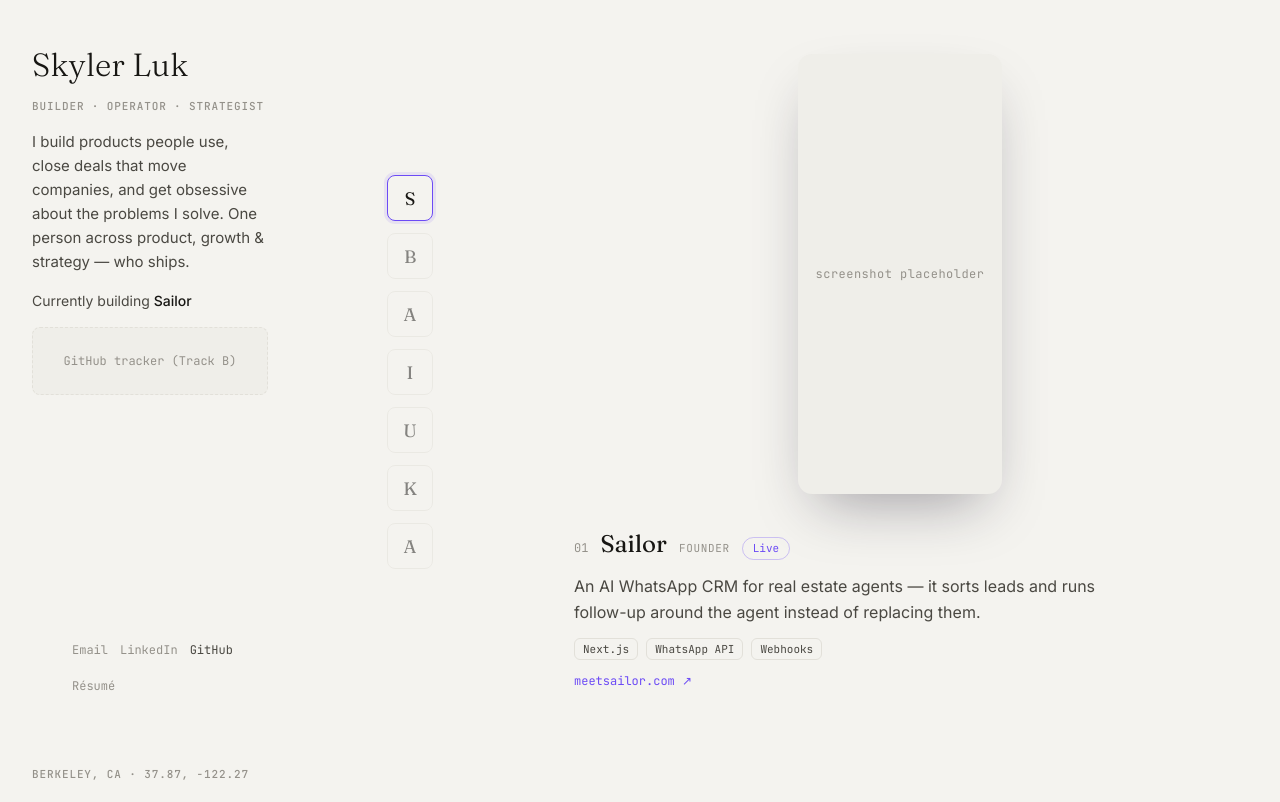
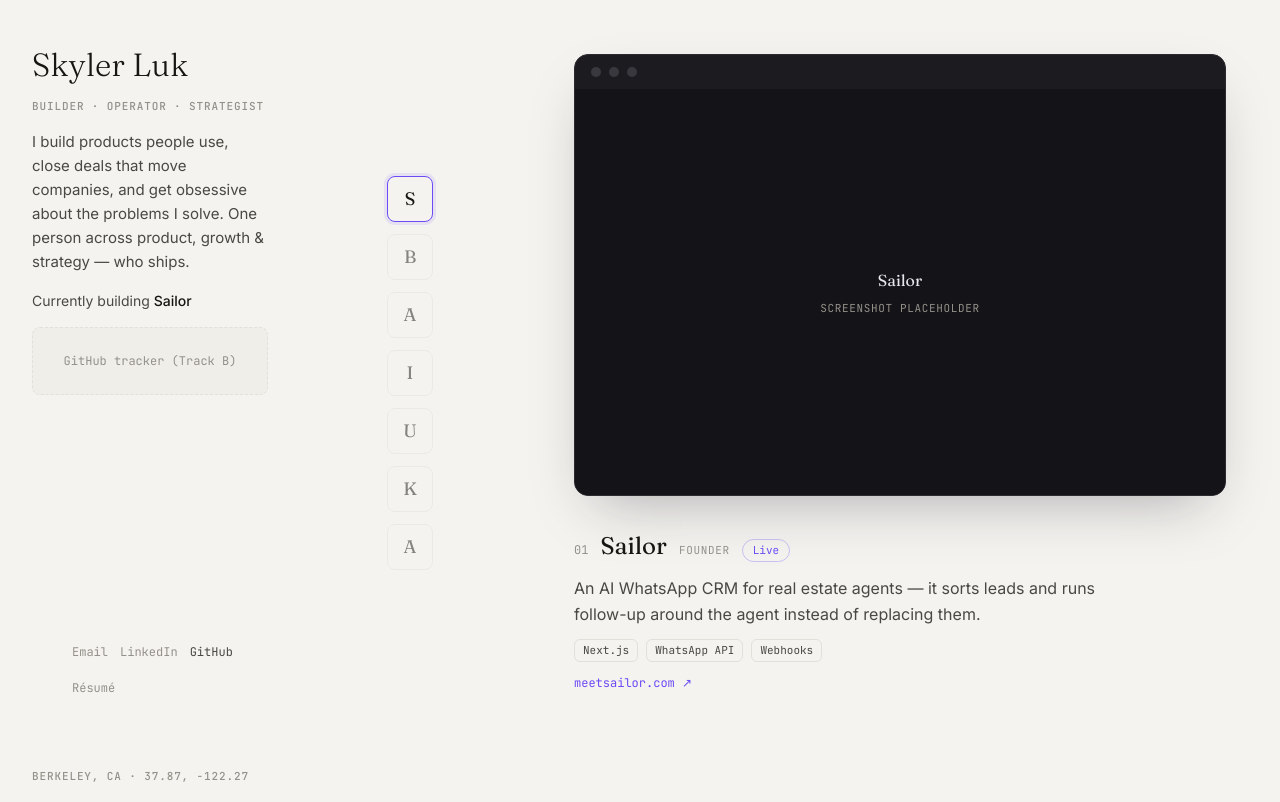
Before and after one commit to skylerluk/skyler_portfolio, a React (Vite) app: page / in a window 1280 px wide. Built offline with nearby package versions, Linux system fonts and the light colour scheme.

Commit message:
D0: preview container + landscape BrowserFrame (light/dark chrome) + caption block

```diff
--- /dev/null
+++ b/src/components/preview/BrowserFrame.module.css
@@ -0,0 +1,110 @@
+/* Landscape browser-window frame. Separation from the --paper surface is by
+ * shadow only. Chrome switches light/dark per project theme; the surrounding
+ * pane always stays paper (owned by Preview.module.css). */
+
+.frame {
+  margin: 0;
+  width: 100%;
+  border-radius: var(--radius-lg);
+  overflow: hidden;
+  box-shadow: var(--shadow-window);
+  display: flex;
+  flex-direction: column;
+}
+
+/* Chrome variants — only the window's own chrome changes, never the pane. */
+.light {
+  background: #fbfbf9;
+  border: 1px solid var(--hair);
+}
+
+.dark {
+  background: #1c1b1f;
+  border: 1px solid #2c2a30;
+}
+
+/* Top bar with the three traffic-light dots. */
+.bar {
+  height: 34px;
+  flex: none;
+  display: flex;
+  align-items: center;
+  gap: var(--space-2);
+  padding: 0 var(--space-4);
+}
+
+.dot {
+  width: 10px;
+  height: 10px;
+  border-radius: 50%;
+}
+
+.light .dot {
+  background: var(--hair);
+}
+
+.dark .dot {
+  background: #3a383f;
+}
+
+/* Body holds the screenshot at a stable landscape ratio (no layout shift). */
+.body {
+  aspect-ratio: 16 / 10;
+  position: relative;
+  overflow: hidden;
+}
+
+.light .body {
+  background: var(--panel);
+}
+
+.dark .body {
+  background: #141317;
+}
+
+.img {
+  position: absolute;
+  inset: 0;
+  width: 100%;
+  height: 100%;
+  object-fit: cover;
+  object-position: top;
+  display: block;
+}
+
+/* Intentional "coming soon" state — never a broken <img>. */
+.placeholder {
+  position: absolute;
+  inset: 0;
+  display: flex;
+  flex-direction: column;
+  align-items: center;
+  justify-content: center;
+  gap: var(--space-2);
+  text-align: center;
+  padding: var(--space-4);
+}
+
+.placeholderName {
+  font-family: var(--font-serif);
+  font-size: 1rem;
+  color: var(--ink-2);
+}
+
+.dark .placeholderName {
+  color: #e8e6ee;
+}
+
+.placeholderLabel {
+  font-family: var(--font-mono);
+  font-size: 0.6875rem;
+  letter-spacing: 0.06em;
+  text-transform: uppercase;
+  color: var(--muted);
+}
+
+/* A supporting frame in a multi-shot group sits a touch smaller/back (D1). */
+.supporting {
+  transform: scale(0.92);
+  transform-origin: center;
+}
--- /dev/null
+++ b/src/components/preview/BrowserFrame.tsx
@@ -0,0 +1,55 @@
+// Track D. Reusable landscape browser-window frame. Lifted from the surface by
+// shadow only (OVERVIEW §4) — no border on the surrounding pane. Chrome is light
+// or dark per `theme`. Renders the screenshot when present, else a tasteful
+// placeholder so a missing asset never shows a broken image (Track E fills later).
+
+import type { FrameTheme, Screenshot } from '../../data/types'
+import styles from './BrowserFrame.module.css'
+
+interface BrowserFrameProps {
+  theme: FrameTheme
+  shot?: Screenshot
+  /** Project name — shown in the placeholder so the empty state reads intentional. */
+  label: string
+  /** Slightly de-emphasize a supporting frame in a multi-shot group (D1). */
+  supporting?: boolean
+}
+
+export function BrowserFrame({
+  theme,
+  shot,
+  label,
+  supporting = false,
+}: BrowserFrameProps) {
+  const hasImage = Boolean(shot?.src)
+
+  return (
+    <figure
+      className={`${styles.frame} ${theme === 'dark' ? styles.dark : styles.light} ${
+        supporting ? styles.supporting : ''
+      }`}
+    >
+      <div className={styles.bar}>
+        <span className={styles.dot} />
+        <span className={styles.dot} />
+        <span className={styles.dot} />
+      </div>
+      <div className={styles.body}>
+        {hasImage ? (
+          <img
+            className={styles.img}
+            src={shot!.src}
+            alt={shot!.alt}
+            loading="lazy"
+            decoding="async"
+          />
+        ) : (
+          <div className={styles.placeholder}>
+            <span className={styles.placeholderName}>{label}</span>
+            <span className={styles.placeholderLabel}>screenshot placeholder</span>
+          </div>
+        )}
+      </div>
+    </figure>
+  )
+}
--- a/src/components/preview/Preview.module.css
+++ b/src/components/preview/Preview.module.css
@@ -19,29 +19,12 @@
   min-height: 0;
 }
 
-/* Placeholder frame — lifted from the surface by shadow only (no border chrome) */
-.frame {
-  background: var(--panel);
-  border-radius: var(--radius-lg);
+/* Width cap so the frame breathes — never edge-to-edge (OVERVIEW §4). */
+.group {
+  width: min(100%, 720px);
   display: flex;
   align-items: center;
   justify-content: center;
-  color: var(--muted);
-  font-family: var(--font-mono);
-  font-size: 0.75rem;
-  letter-spacing: 0.04em;
-}
-
-.landscape {
-  width: min(100%, 720px);
-  aspect-ratio: 16 / 10;
-  box-shadow: var(--shadow-window);
-}
-
-.portrait {
-  height: min(100%, 560px);
-  aspect-ratio: 9 / 19.5;
-  box-shadow: var(--shadow-phone);
 }
 
 /* ---- Caption block ---- */
--- a/src/components/preview/Preview.tsx
+++ b/src/components/preview/Preview.tsx
@@ -1,8 +1,10 @@
-// STUB (Track A/A3). Internals owned by Track D; replace within this folder only.
-// Renders a placeholder frame (sized by orientation) + caption from data. Track D
-// builds real screenshot frames + per-project chrome. No hardcoded content.
+// Track D — Preview. Reads the active project from usePortfolio() and renders it
+// on the seamless --paper surface: a browser frame holding the first screenshot
+// (or a tasteful placeholder), lifted by shadow only, plus the caption block.
+// Portrait/multi-shot layouts + transitions arrive in D1/D2. Owns preview/* only.
 
 import { usePortfolio } from '../../app/PortfolioProvider'
+import { BrowserFrame } from './BrowserFrame'
 import styles from './Preview.module.css'
 
 export function Preview() {
@@ -10,14 +12,13 @@
   const project = projects[activeIndex]
   if (!project) return null
 
-  const frameClass =
-    project.orientation === 'portrait' ? styles.portrait : styles.landscape
+  const shot = project.screenshots[0]
 
   return (
-    <div className={styles.preview}>
+    <section className={styles.preview} aria-label="Selected project">
       <div className={styles.stage}>
-        <div className={`${styles.frame} ${frameClass}`}>
-          screenshot placeholder
+        <div className={styles.group}>
+          <BrowserFrame theme={project.theme} shot={shot} label={project.name} />
         </div>
       </div>
 
@@ -39,6 +40,7 @@
           {project.contentComplete ? project.oneLiner : 'Details coming soon.'}
         </p>
 
+        {project.stack.length > 0 && (
           <div className={styles.chips}>
             {project.stack.map((tech) => (
               <span key={tech} className={styles.chip}>
@@ -46,6 +48,7 @@
               </span>
             ))}
           </div>
+        )}
 
         {project.link && (
           <a
@@ -58,6 +61,6 @@
           </a>
         )}
       </div>
-    </div>
+    </section>
   )
 }
```
Lines whose indentation alone changed are shown as unchanged.
